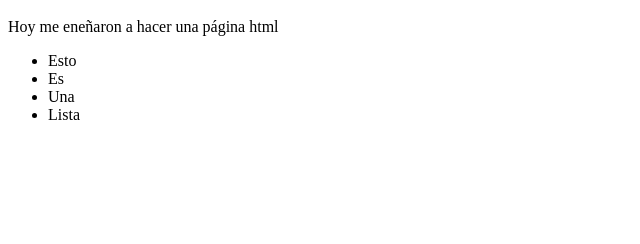
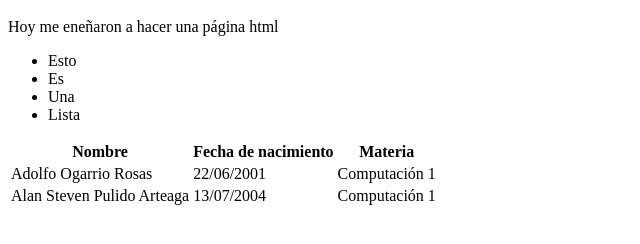
Before and after one commit to alan-steven-pulido/ProyectoHTML, a plain HTML site: page index.html in a window 1280 px wide. Shown: the part 48-292 px from the top of the page, without its empty margins (0-640 px from the left). Drawn offline with Linux system fonts and the light colour scheme.

Commit message:
Update index.html

```diff
--- a/index.html
+++ b/index.html
@@ -9,5 +9,22 @@
             <li>Una</li>
             <li>Lista</li>
         </ul>
+        <table>
+            <tr>
+              <th>Nombre</th>
+              <th>Fecha de nacimiento</th>
+              <th>Materia</th>
+            </tr>
+            <tr>
+              <td>Adolfo Ogarrio Rosas</td>
+              <td>22/06/2001</td>
+              <td>Computación 1</td>
+            </tr>
+            <tr>
+              <td>Alan Steven Pulido Arteaga</td>
+              <td>13/07/2004</td>
+              <td>Computación 1</td>
+            </tr>
+          </table>
     </body>
 </html>
```
